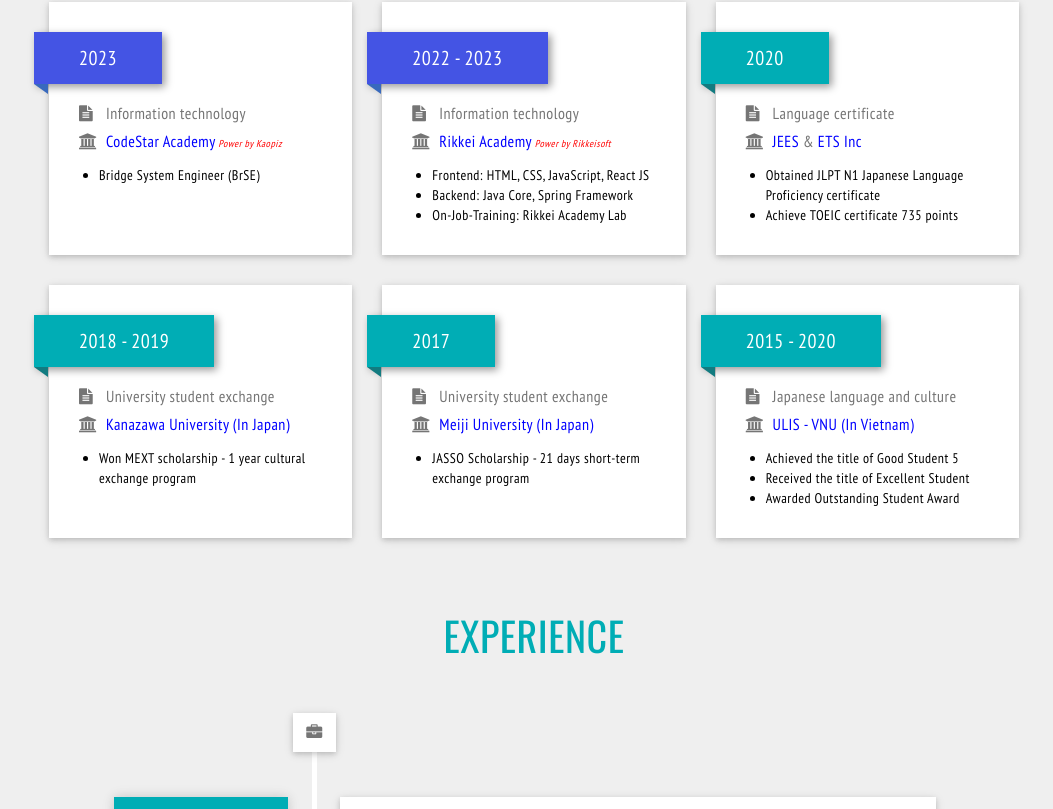
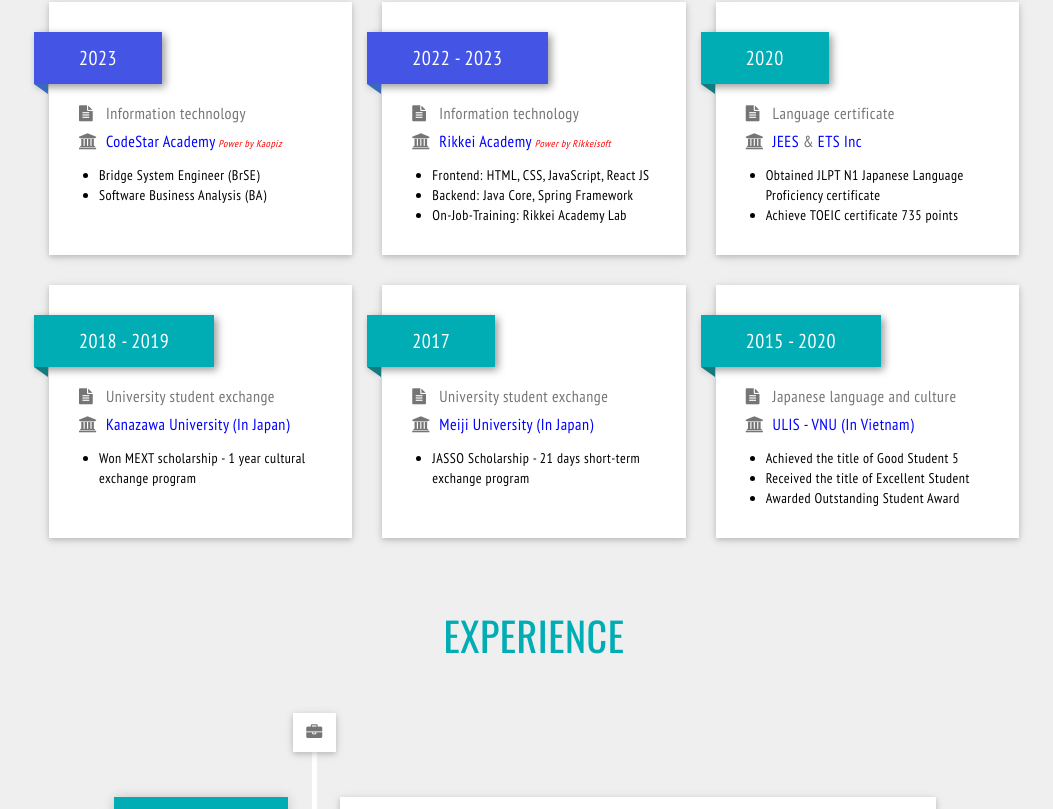
Before and after one commit to kotairo-group/cv_kotairo, a plain HTML site: page index.html in a window 1280 px wide. Shown: the part 1627-2436 px from the top of the page, without its empty margins (106-1159 px from the left). Drawn offline with nearby package versions, Linux system fonts and the light colour scheme.

Commit message:
update-230620

```diff
--- a/index.html
+++ b/index.html
@@ -599,7 +599,7 @@
                             <p class="prg-education">
                                 <ul class="ulFormat">
                                     <li>Bridge System Engineer (BrSE)</li>
-                                    <!-- <li>Software Business Analysis (BA)</li> -->
+                                    <li>Software Business Analysis (BA)</li>
                                     <!-- <li>Agile Project Management (SM, PO)</li> -->
                                 </ul>
                             </p>
```
